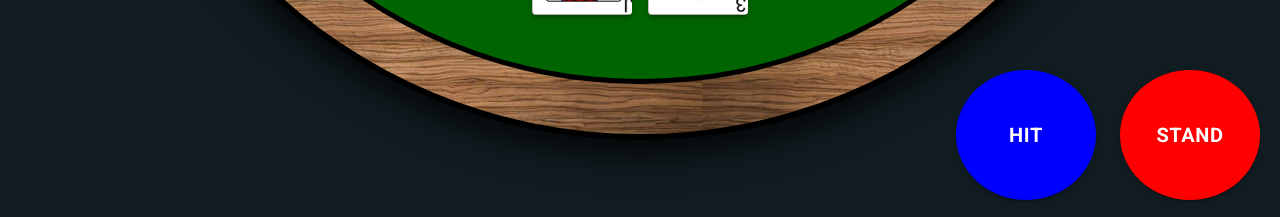
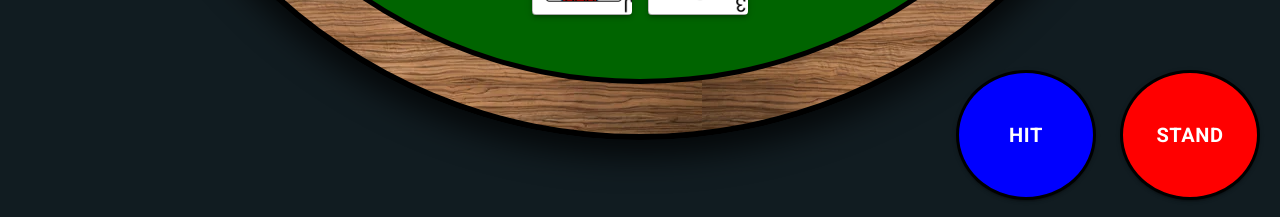
Before and after one commit to YannaiJackson/Blackjack-game, a React (Vite) app in the folder frontend/: page / in a window 1280 px wide. Shown: the part 580-797 px from the top of the page. Built offline with nearby package versions, Linux system fonts and the light colour scheme.

Commit message:
styled buttons

```diff
--- a/frontend/src/components/HitButton.jsx
+++ b/frontend/src/components/HitButton.jsx
@@ -31,6 +31,7 @@ function HitButton({ setHand, deck, setDeck }) {
         height: 130,
         fontSize: 20,
         fontWeight: 'bold',
+        border: '3px solid black',
         borderRadius: '50%',
         backgroundColor: 'blue', // Custom background color
         color: 'white',           // Custom text color
--- a/frontend/src/components/StandButton.jsx
+++ b/frontend/src/components/StandButton.jsx
@@ -82,6 +82,7 @@ function StandButton({ deck, dealerHand, setDeck, setDealerHand, setGameOver })
         height: 130,
         fontSize: 20,
         fontWeight: 'bold',
+        border: '3px solid black',
         borderRadius: '50%',
         backgroundColor: 'red', // Custom background color
         color: 'white',           // Custom text color
```
Also changed, not shown: frontend/src/components/EndPage.jsx (line endings or trailing spaces).
